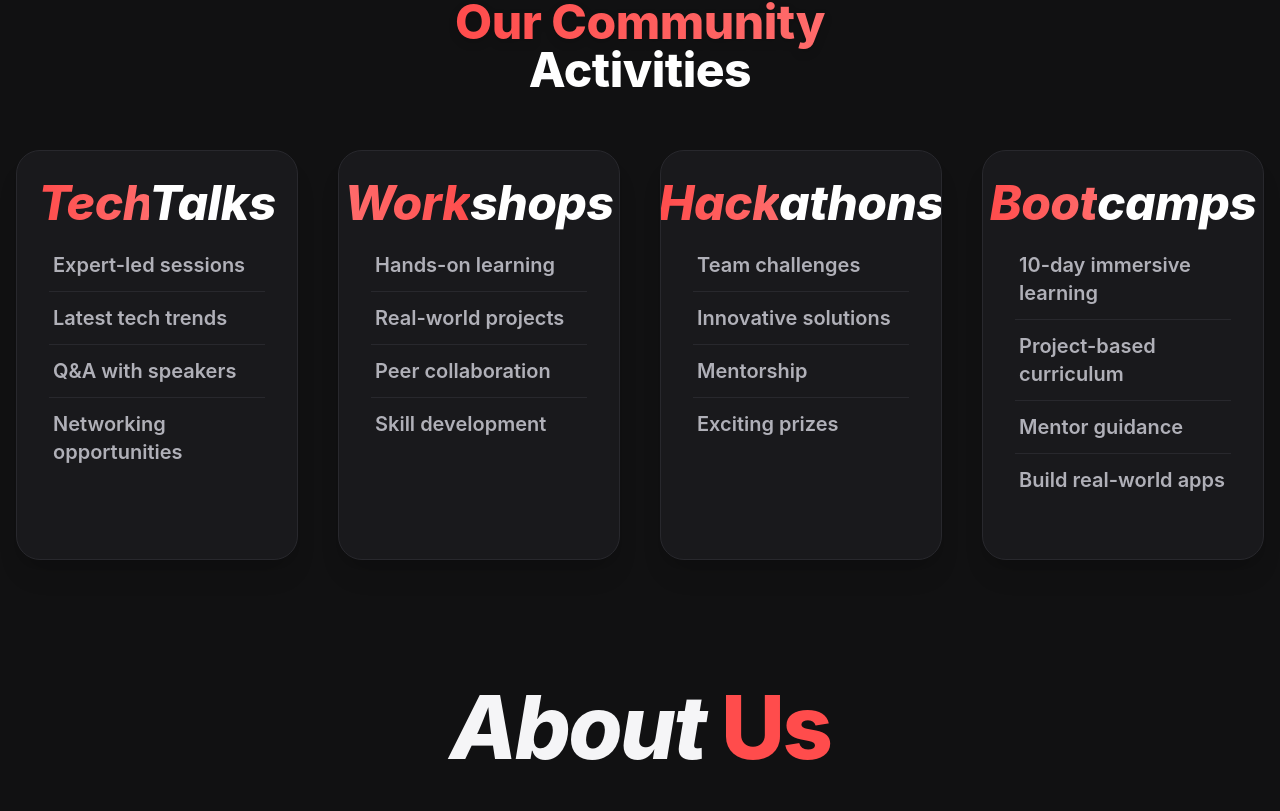
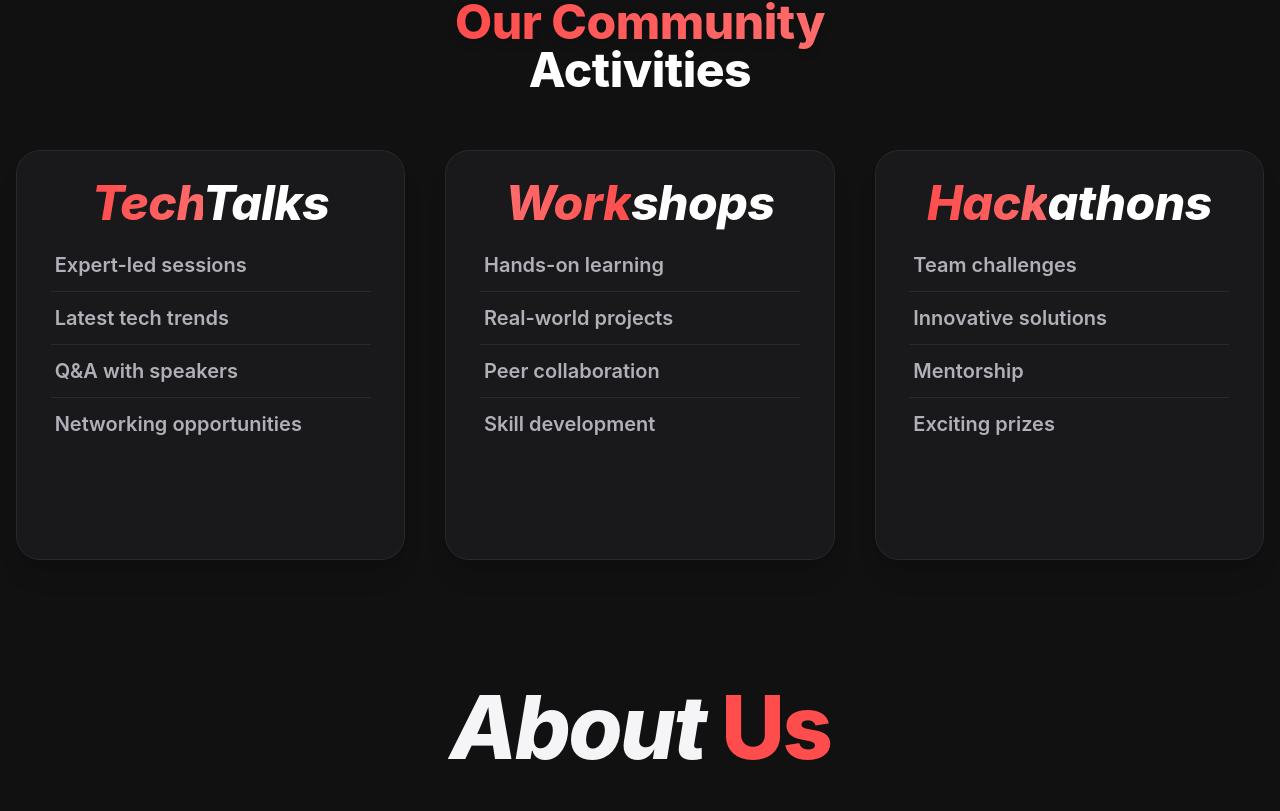
Before and after one commit to sdc-snist/sdc-web, a React (Vite) app: page / in a window 1280 px wide. Shown: the part 906-1717 px from the top of the page. Built offline with nearby package versions, Linux system fonts and the light colour scheme.

Commit message:
Revert "Add bootcamps activity and update grid layouts"
This reverts commit 617e2e7683ebbf0b7e6cb8e0d00088b177bb5242.

```diff
--- a/src/components/Activities.jsx
+++ b/src/components/Activities.jsx
@@ -1,9 +1,7 @@
-
 
 import TechTalks from "../assets/TechTalks.svg";
 import Hackathon from "../assets/hackathon.svg";
 import Workshop from "../assets/workshop.svg";
-import BackendText from "../assets/backend-text.png";
 
 const activities = [
   {
@@ -39,17 +37,6 @@
     ],
     accent: "from-[#ff4c4c] to-[#ff6b6b]",
   },
-  {
-    img: BackendText,
-    heading: ["Boot", "camps"],
-    features: [
-      "10-day immersive learning",
-      "Project-based curriculum",
-      "Mentor guidance",
-      "Build real-world apps"
-    ],
-  accent: "from-[#ff4c4c] to-[#ff6b6b]",
-  },
 ];
 
 import useSectionInView from "../hooks/useSectionInView";
@@ -66,7 +53,7 @@
           <span className="block text-white">Activities</span>
         </h2>
       </div>
-  <div className="grid grid-cols-2 lg:grid-cols-4 gap-10 px-4">
+      <div className="grid grid-cols-1 md:grid-cols-2 lg:grid-cols-3 gap-10 px-4">
         {activities.map((act, idx) => (
           <div
             key={idx}
--- a/src/components/Events/PastEvents.jsx
+++ b/src/components/Events/PastEvents.jsx
@@ -66,8 +66,8 @@
         <span className="text-[var(--color-primary)] not-italic">Past Events</span>
       </h2>
 
-  {/* Events Grid using grid */}
-  <div className="grid grid-cols-2 md:grid-cols-2 lg:grid-cols-3 xl:grid-cols-4 gap-8 justify-center">
+      {/* Events Grid using flex */}
+      <div className="flex flex-wrap justify-center gap-8">
         {visibleEvents.map((event, index) => (
           <div
             key={index}
```
